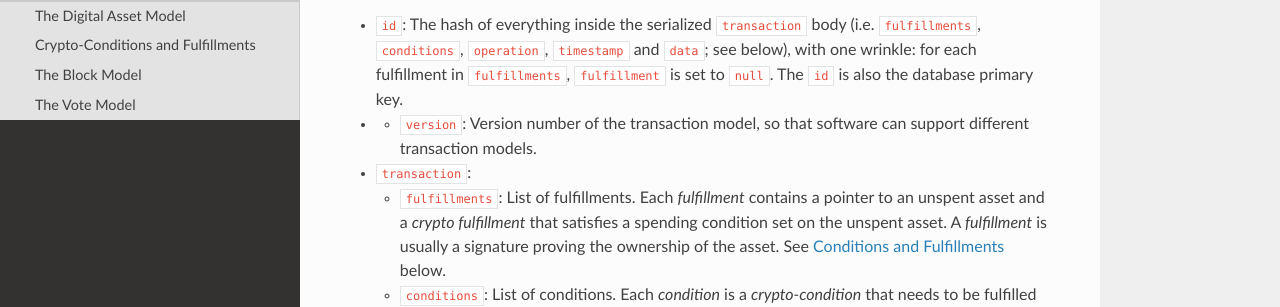
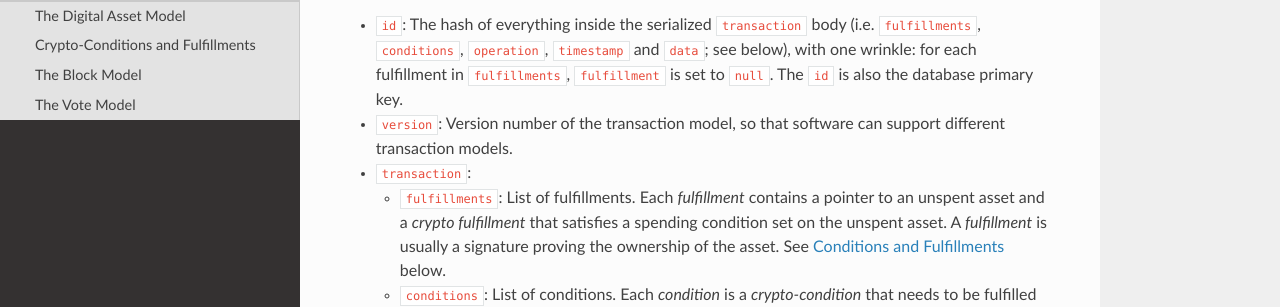
Before and after one commit to thebeast0407/docs-root, a Sphinx documentation site: the page built from docs/source/data-models/transaction-model.md, in a window 1280 px wide. Shown: the part 545-852 px from the top of the page. Built offline with Sphinx 7.4.7 and the Read the Docs theme 2.0.0, drawn with Linux system fonts in a browser that asks for light colours.

```diff
--- a/docs/source/data-models/transaction-model.md
+++ b/docs/source/data-models/transaction-model.md
@@ -23,7 +23,7 @@ A transaction has the following structure:
 Here's some explanation of the contents of a transaction:
 
 - `id`: The hash of everything inside the serialized `transaction` body (i.e. `fulfillments`, `conditions`, `operation`, `timestamp` and `data`; see below), with one wrinkle: for each fulfillment in `fulfillments`, `fulfillment` is set to `null`. The `id` is also the database primary key.
-- - `version`: Version number of the transaction model, so that software can support different transaction models.
+- `version`: Version number of the transaction model, so that software can support different transaction models.
 - `transaction`:
     - `fulfillments`: List of fulfillments. Each _fulfillment_ contains a pointer to an unspent asset
     and a _crypto fulfillment_ that satisfies a spending condition set on the unspent asset. A _fulfillment_
```
